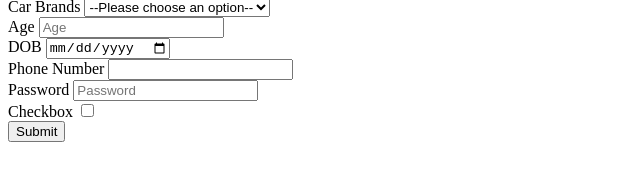
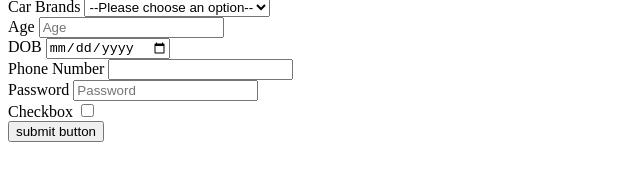
Before and after one commit to acciojob/signup-form-car-Sankugarud, a website: page main.html in a window 1280 px wide. Shown: the part 90-270 px from the top of the page, 0-640 px from the left. Drawn offline with Linux system fonts and the light colour scheme.

Commit message:
created a submission

```diff
--- a/main.html
+++ b/main.html
@@ -47,7 +47,7 @@
 		<label for="tos">Checkbox</label>
 		<input type="checkbox" id="tos"  required>
 		<br>
-		 <input type="submit">
+		<button>submit button</button>
 	</form>
 	<!-- the entire body must be written by student -->
 
```
